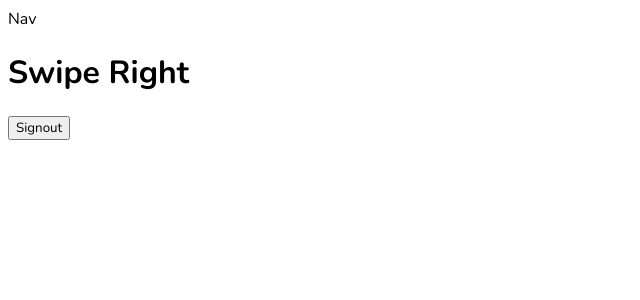
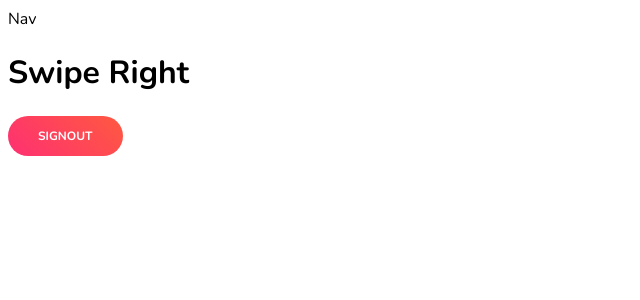
Before and after one commit to somunachima/homies, a JavaScript app: page / in a window 1280 px wide. Shown: the top 300 px of the page, without its empty margins (0-640 px from the left). Built offline with nearby package versions, Linux system fonts and the light colour scheme; the HTML template or start-up script is replaced by a standard one.

Commit message:
add styling to the home button

```diff
--- a/src/index.css
+++ b/src/index.css
@@ -8,3 +8,15 @@ html {
 * {
   font-family: 'Nunito', sans-serif;
 }
+
+.home-btn {
+  color: #fff;
+  text-transform: uppercase;
+  font-size: 12px;
+  font-weight: bold;
+  background: linear-gradient(45deg, #fe3072, #ff5940);
+  border-radius: 1.5rem;
+  border: none;
+  padding: 12px 30px;
+
+}
```
